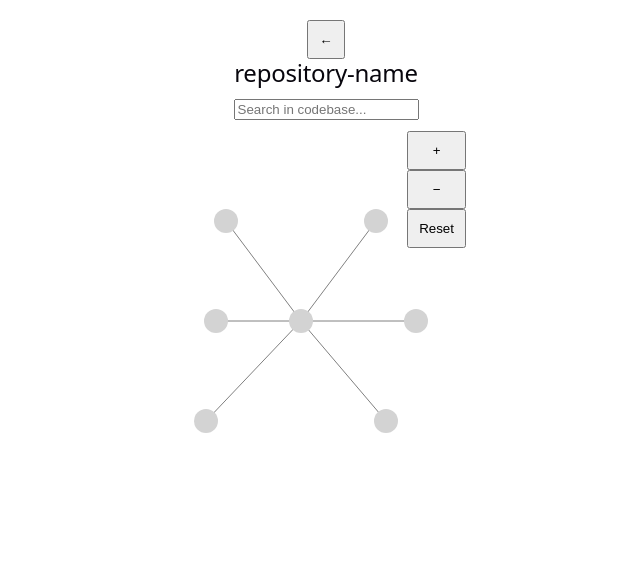
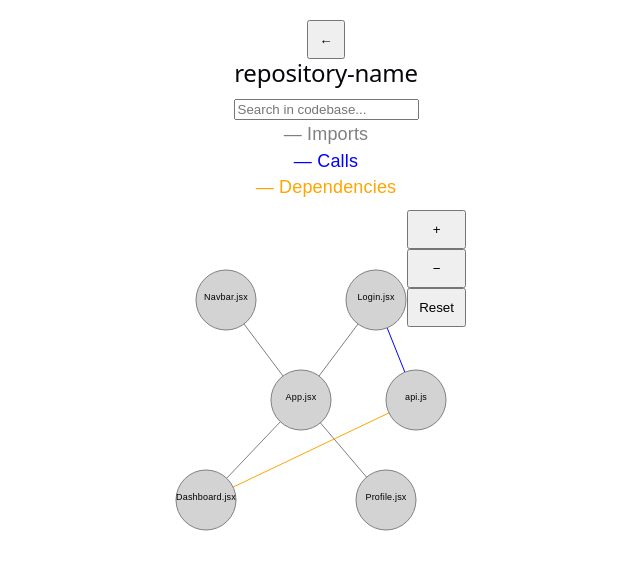
Before and after one commit to agile-students-fall2026/generic-mern-stack-project-repoiq, a React (Vite) app in the folder front-end/: page / in a window 1280 px wide. Shown: the top 570 px of the page, without its empty margins (314-954 px from the left). Built offline with nearby package versions, Linux system fonts and the light colour scheme.

Commit message:
added logic

```diff
--- a/front-end/src/components/InteractiveMap.jsx
+++ b/front-end/src/components/InteractiveMap.jsx
@@ -5,13 +5,38 @@ function InteractiveMap({ setPage }) {
   const [zoom, setZoom] = useState(1);
   const [x, setX] = useState(0);
   const [y, setY] = useState(0);
+  const [selected, setSelected] = useState(null);
+  let details = null;
 
+  if (selected) {
+    details = (
+      <div>
+        <h3>{selected.name}</h3>
+        <p>{selected.info}</p>
+        <p>Connections:</p>
+
+        {connections.map((c, i) => {
+          if (c.from === selected.id)
+            return <p key={i}>{nodes[c.to - 1].name}</p>;
+
+          if (c.to === selected.id)
+            return <p key={i}>{nodes[c.from - 1].name}</p>;
+
+          return null;
+        })}
+      </div>
+    );
+  }
   return (
     <div>
       <button onClick={() => setPage('complete')}>←</button>
       <h2>repository-name</h2>
       <input placeholder="Search in codebase..." />
-
+      <div>
+        <p style={{ color: 'gray' }}> — Imports</p>
+        <p style={{ color: 'blue' }}> — Calls</p>
+        <p style={{ color: 'orange' }}> — Dependencies</p>
+      </div>
       <div style={{ position: 'relative', width: 350, height: 450 }}>
         <svg
           width="350"
@@ -29,7 +54,9 @@ function InteractiveMap({ setPage }) {
             {connections.map((connection, i) => {
               const from = nodes.find((node) => node.id === connection.from);
               const to = nodes.find((node) => node.id === connection.to);
-
+              let color = 'orange';
+              if (connection.type === 'import') color = 'gray';
+              if (connection.type === 'call') color = 'blue';
               return (
                 <line
                   key={i}
@@ -37,20 +64,24 @@ function InteractiveMap({ setPage }) {
                   y1={from.y}
                   x2={to.x}
                   y2={to.y}
-                  stroke="gray"
+                  stroke={color}
                 />
               );
             })}
 
             {nodes.map((node) => (
-              <circle
-                key={node.id}
-                cx={node.x}
-                cy={node.y}
-                r="12"
-                fill="lightgray"
-                onClick={() => setSelected(node.name)}
-              />
+              <g key={node.id} onClick={() => setSelected(node)}>
+                <circle
+                  cx={node.x}
+                  cy={node.y}
+                  r="30"
+                  fill="lightgray"
+                  stroke="gray"
+                />
+                <text x={node.x} y={node.y} textAnchor="middle" fontSize="9">
+                  {node.name}
+                </text>
+              </g>
             ))}
           </g>
         </svg>
@@ -63,6 +94,7 @@ function InteractiveMap({ setPage }) {
           <button onClick={() => setZoom(1)}>Reset</button>
         </div>
       </div>
+      {details}
     </div>
   );
 }
--- a/front-end/src/data/mockData.js
+++ b/front-end/src/data/mockData.js
@@ -7,21 +7,21 @@ export const repository = {
   relationships: 19
 }
 
+
 export const nodes = [
-  { id: 1, name: 'App.jsx', x: 175, y: 200 },
-  { id: 2, name: 'Navbar.jsx', x: 100, y: 100 },
-  { id: 3, name: 'Login.jsx', x: 250, y: 100 },
-  { id: 4, name: 'Dashboard.jsx', x: 80, y: 300 },
-  { id: 5, name: 'Profile.jsx', x: 260, y: 300 },
-  { id: 6, name: 'Footer.jsx', x: 90, y: 200 },
-  { id: 7, name: 'api.js', x: 290, y: 200 }
+  { id: 1, name: 'App.jsx', x: 175, y: 200, info: 'Main application' },
+  { id: 2, name: 'Navbar.jsx', x: 100, y: 100, info: 'Navigation bar' },
+  { id: 3, name: 'Login.jsx', x: 250, y: 100, info: 'Login page' },
+  { id: 4, name: 'Dashboard.jsx', x: 80, y: 300, info: 'Dashboard page' },
+  { id: 5, name: 'Profile.jsx', x: 260, y: 300, info: 'User profile' },
+  { id: 6, name: 'api.js', x: 290, y: 200, info: 'API requests' }
 ]
 
 export const connections = [
-  { from: 1, to: 2 },
-  { from: 1, to: 3 },
-  { from: 1, to: 4 },
-  { from: 1, to: 5 },
-  { from: 1, to: 6 },
-  { from: 1, to: 7 }
+  { from: 1, to: 2, type: 'import' },
+  { from: 1, to: 3, type: 'import' },
+  { from: 1, to: 4, type: 'import' },
+  { from: 1, to: 5, type: 'import' },
+  { from: 3, to: 6, type: 'call' },
+  { from: 4, to: 6, type: 'dependency' }
 ]
```
